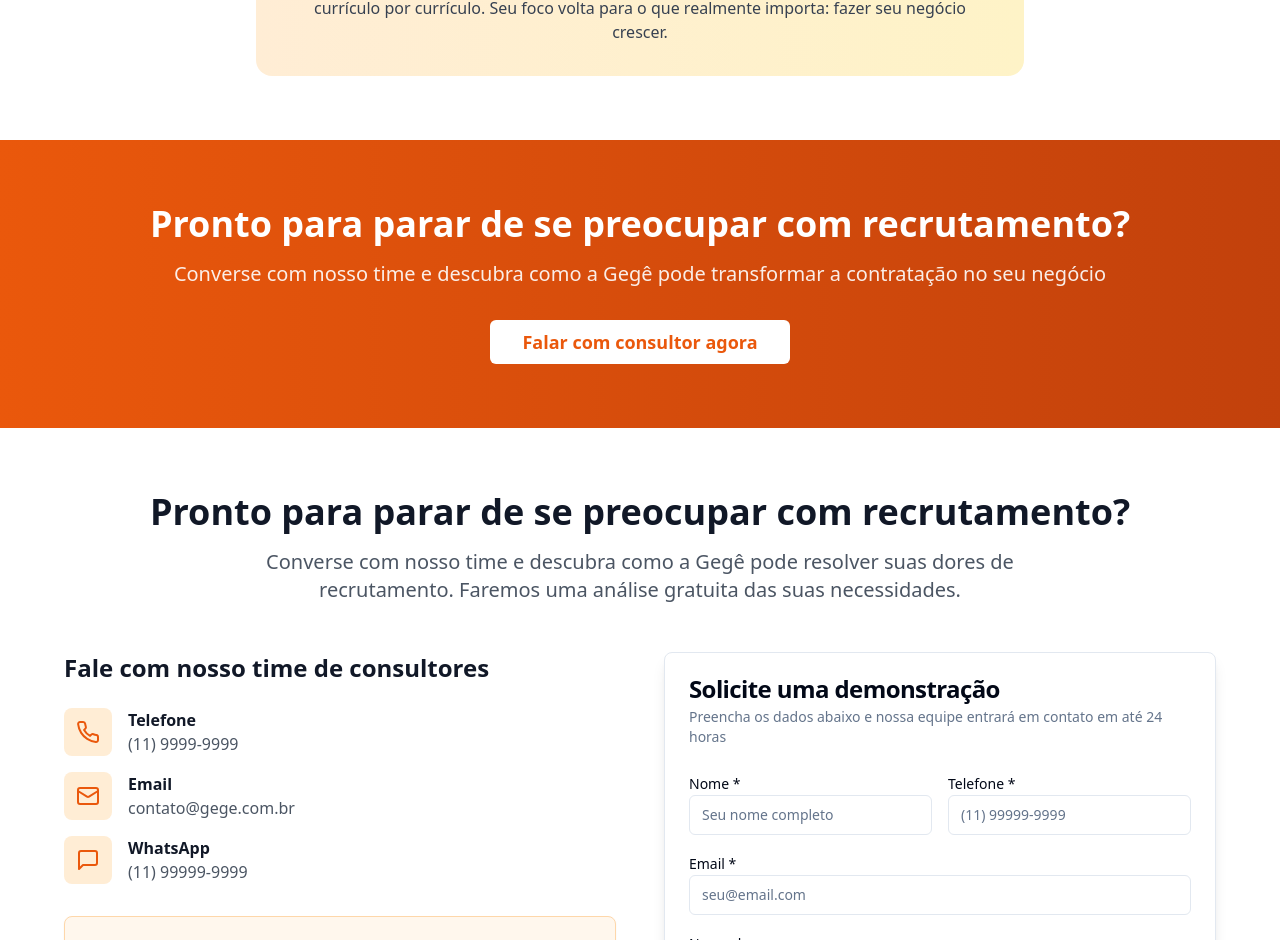
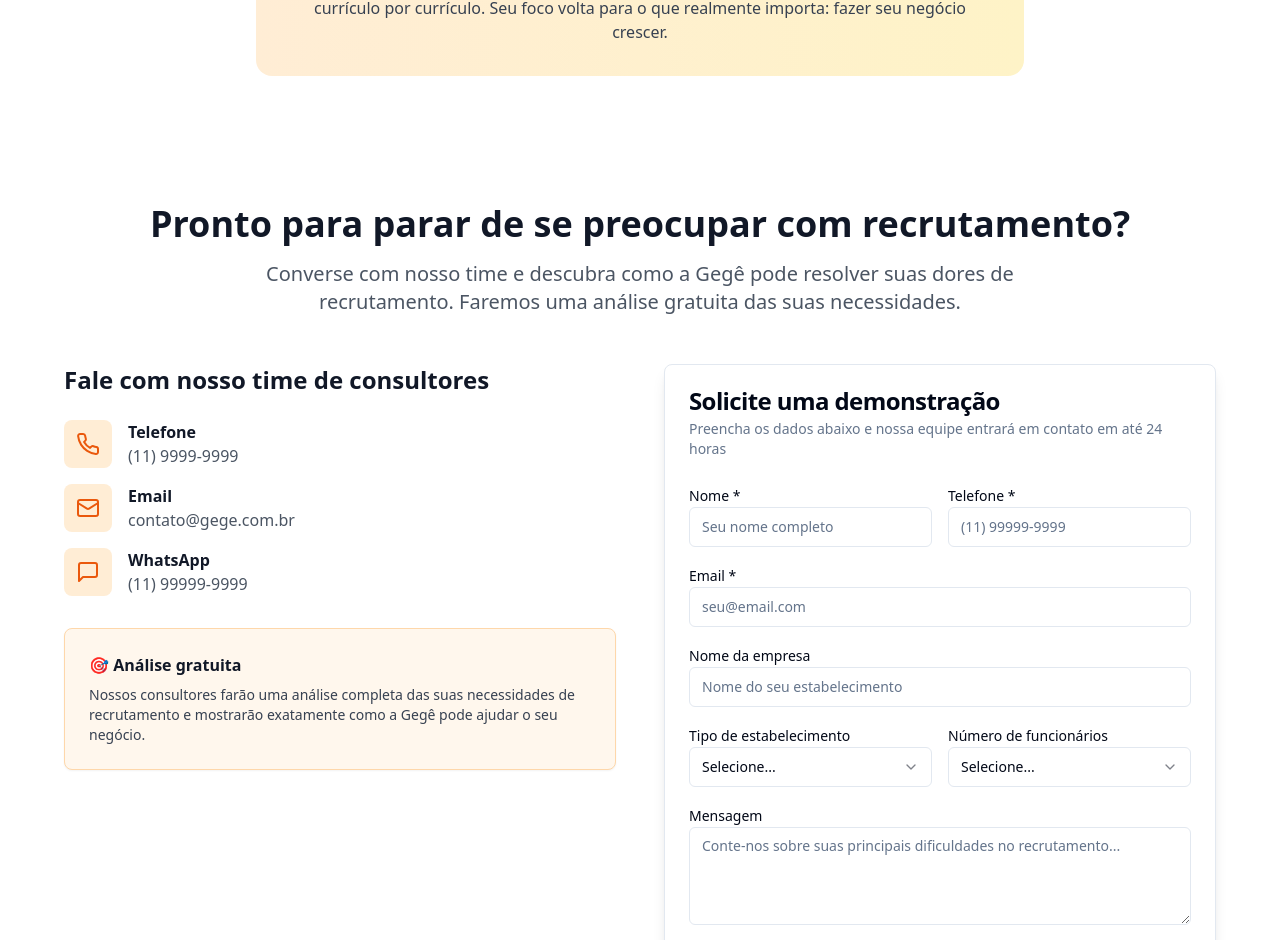
Before and after one commit to luaracunha/gege-food-match, a React (Vite) app: page / in a window 1280 px wide. Shown: the part 2533-3473 px from the top of the page. Built offline with nearby package versions, Linux system fonts and the light colour scheme.

Commit message:
Remove redundant CTA and text
Removes the final call to action section, keeping only the button in the header and the contact form.

```diff
--- a/src/pages/Index.tsx
+++ b/src/pages/Index.tsx
@@ -85,25 +85,6 @@ const Index = () => {
       {/* Solution Section */}
       <SolutionSection />
 
-      {/* Final CTA */}
-      <section className="bg-gradient-to-r from-orange-600 to-orange-700 py-16 text-white">
-        <div className="container mx-auto px-6 text-center">
-          <h2 className="text-3xl md:text-4xl font-bold mb-4">
-            Pronto para parar de se preocupar com recrutamento?
-          </h2>
-          <p className="text-xl mb-8 opacity-90">
-            Converse com nosso time e descubra como a Gegê pode transformar a contratação no seu negócio
-          </p>
-          <Button
-            size="lg"
-            onClick={scrollToContact}
-            className="bg-white text-orange-600 hover:bg-gray-100 px-8 py-4 text-lg font-semibold"
-          >
-            Falar com consultor agora
-          </Button>
-        </div>
-      </section>
-
       {/* Contact Section */}
       <ContactForm />
 
```
